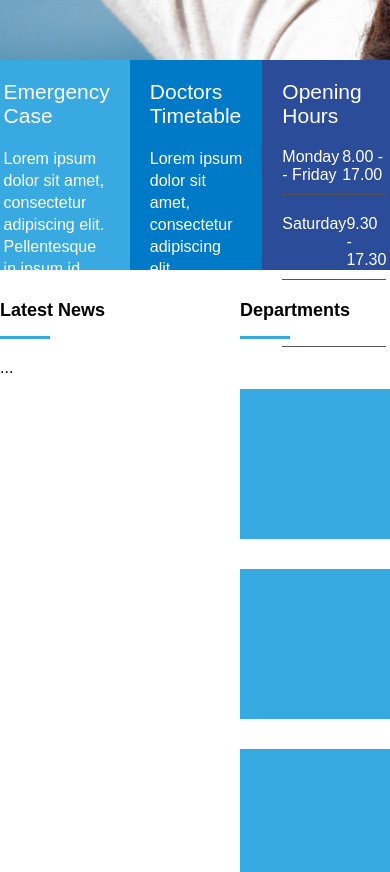
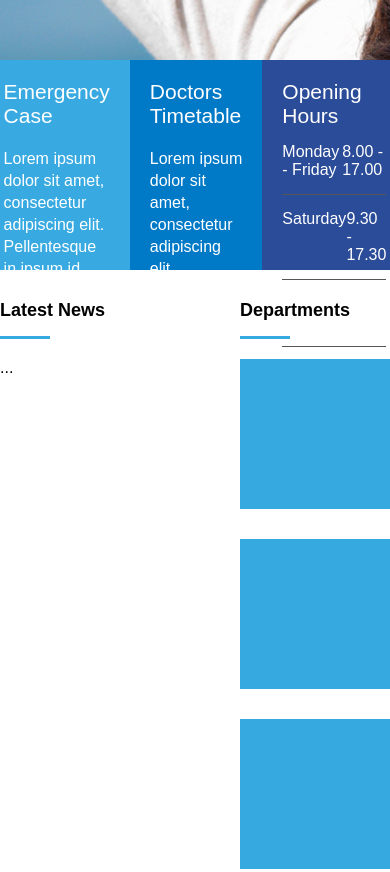
Before and after one commit to EzequielRT/estudos-html-css, a plain HTML site: page projeto-site-com-flexbox-e-html/index.html in a window 390 px wide. Shown: the part 520-1392 px from the top of the page. Drawn offline with Linux system fonts and the light colour scheme.

Commit message:
Arrumando responsividade

```diff
--- a/projeto-site-com-flexbox-e-html/assets/css/style.css
+++ b/projeto-site-com-flexbox-e-html/assets/css/style.css
@@ -1,5 +1,6 @@
 * {
     font-family: Arial, Helvetica, sans-serif;
+    box-sizing: content-box;
 }
 body {
     margin: 0px;
@@ -110,7 +111,7 @@ nav a:hover {
 .banner_options a {
     display: inline-block;
     border: 1px solid #FFF;
-    padding: 8px;
+    padding: 9px;
     color: #FFF;
     text-decoration: none;
 }
@@ -118,8 +119,8 @@ nav a:hover {
     display: flex;
     justify-content: space-between;
     border-bottom: 1px solid #555555;
-    padding-bottom: 10px;
-    padding-top: 20px;
+    padding-top: 15px;
+    padding-bottom: 15px;
 }
 #geral {
     display: flex;
@@ -143,9 +144,7 @@ nav a:hover {
     background-color: #36A9E1;
     margin-top: 10px;
 }
-.widget_body_1,
-.widget_body_2,
-.widget_body_3 {
+.widget_body {
     display: flex;
     justify-content: space-between;
     flex-wrap: wrap;
@@ -154,5 +153,5 @@ nav a:hover {
     height: 150px;
     width: 150px;
     background-color: #36A9E1;
-    margin-top: 30px;
+    margin-bottom: 30px;
 }
--- a/projeto-site-com-flexbox-e-html/index.html
+++ b/projeto-site-com-flexbox-e-html/index.html
@@ -88,15 +88,11 @@
                         <div class="widget_title_text"><h2>Departments</h2></div>
                         <div class="widget_title_bar"></div>
                     </div>
-                    <div class="widget_body_1">
+                    <div class="widget_body">
                         <div class="itens"></div>
                         <div class="itens"></div>
-                    </div>
-                    <div class="widget_body_2">
                         <div class="itens"></div>
                         <div class="itens"></div>
-                    </div>
-                    <div class="widget_body_3">
                         <div class="itens"></div>
                         <div class="itens"></div>
                     </div>
```
